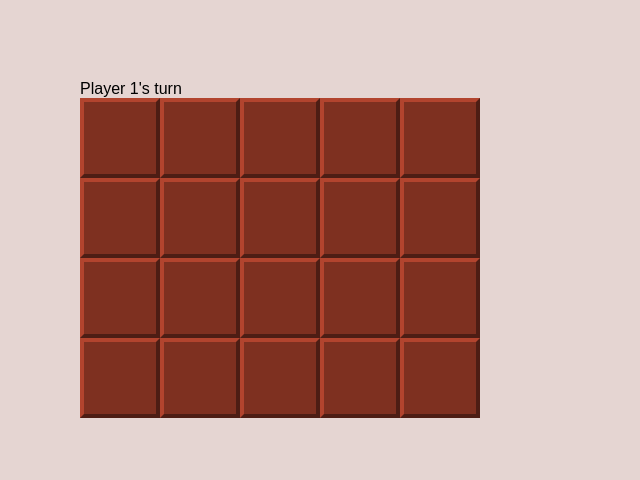
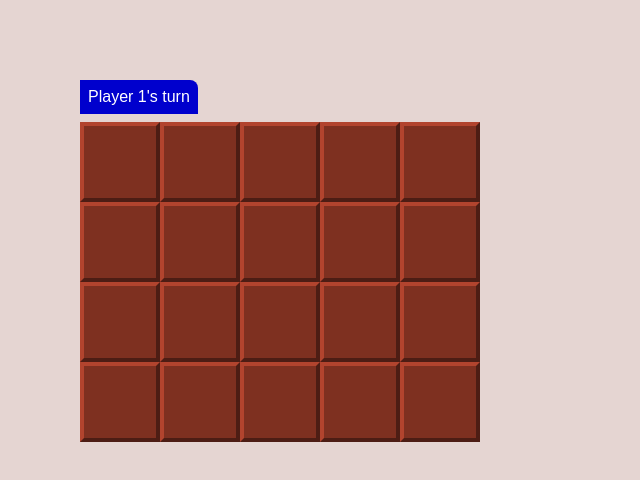
Before and after one commit to nikhilNathwani/Chomp, a React (Create React App) app in the folder src/: page / in a window 1280 px wide. Shown: the top 480 px of the page, without its empty margins (0-640 px from the left). Built offline with nearby package versions, Linux system fonts and the light colour scheme.

Commit message:
Applied player-specific coloring to the nextTurnIndicator

```diff
--- a/src/App.js
+++ b/src/App.js
@@ -2,6 +2,8 @@ import React from "react";
 import { useState } from "react";
 
 //Current goal:
+//- Declare winner
+//- Consider UI showing "Player 1" left-aligned & "Player 2" right-aligned, then toggle the color on/off (and maybe the text) to indicate whose turn it is
 
 const numRows = 4;
 const numColumns = 5;
@@ -69,12 +71,12 @@ export default function Level() {
 
 	return (
 		<React.Fragment>
-			<p
+			<div
 				id="nextTurnIndicator"
 				className={"player" + (playerOneIsNext ? "-one" : "-two")}
 			>
 				Player {playerOneIsNext ? "1" : "2"}'s turn
-			</p>
+			</div>
 			<Board
 				chompedSquares={chompedSquares}
 				isPlayerOneNext={playerOneIsNext}
@@ -144,4 +146,3 @@ function Square({
 		</div>
 	);
 }
-// <i class="fa-solid fa-skull-crossbones"></i>
--- a/src/styles.css
+++ b/src/styles.css
@@ -6,10 +6,33 @@
 	padding: 0;
 }
 
+:root {
+	--player-one-color: mediumblue;
+	--player-one-color-light: hsl(240, 100%, 70%);
+	--player-two-color: hsl(120, 100%, 35%);
+	--player-two-color-light: hsl(120, 61%, 85%);
+}
+
 body {
 	font-family: sans-serif;
 	margin: 80px;
 	background-color: hsl(10, 26%, 86%);
+}
+
+#nextTurnIndicator {
+	width: fit-content;
+	margin-bottom: 0.5rem;
+	padding: 0.5rem;
+	border-top-right-radius: 8px;
+	color: white;
+}
+
+#nextTurnIndicator.player-one {
+	background-color: var(--player-one-color);
+}
+
+#nextTurnIndicator.player-two {
+	background-color: var(--player-two-color);
 }
 
 .board-row {
@@ -40,21 +63,20 @@ i.fa-skull-crossbones {
 }
 
 .chomped {
-	background-color: lemonchiffon;
 	visibility: hidden;
 }
 
 .player-one.board-row .square.blast-zone {
-	background-color: hsl(240, 100%, 70%);
+	background-color: var(--player-one-color-light);
 }
 .player-one.board-row .square:hover {
-	background-color: mediumblue;
+	background-color: var(--player-one-color);
 }
 
 .player-two.board-row .square.blast-zone {
-	background-color: hsl(120, 61%, 85%);
+	background-color: var(--player-two-color-light);
 }
 
 .player-two.board-row .square:hover {
-	background-color: limegreen;
+	background-color: var(--player-two-color);
 }
```
